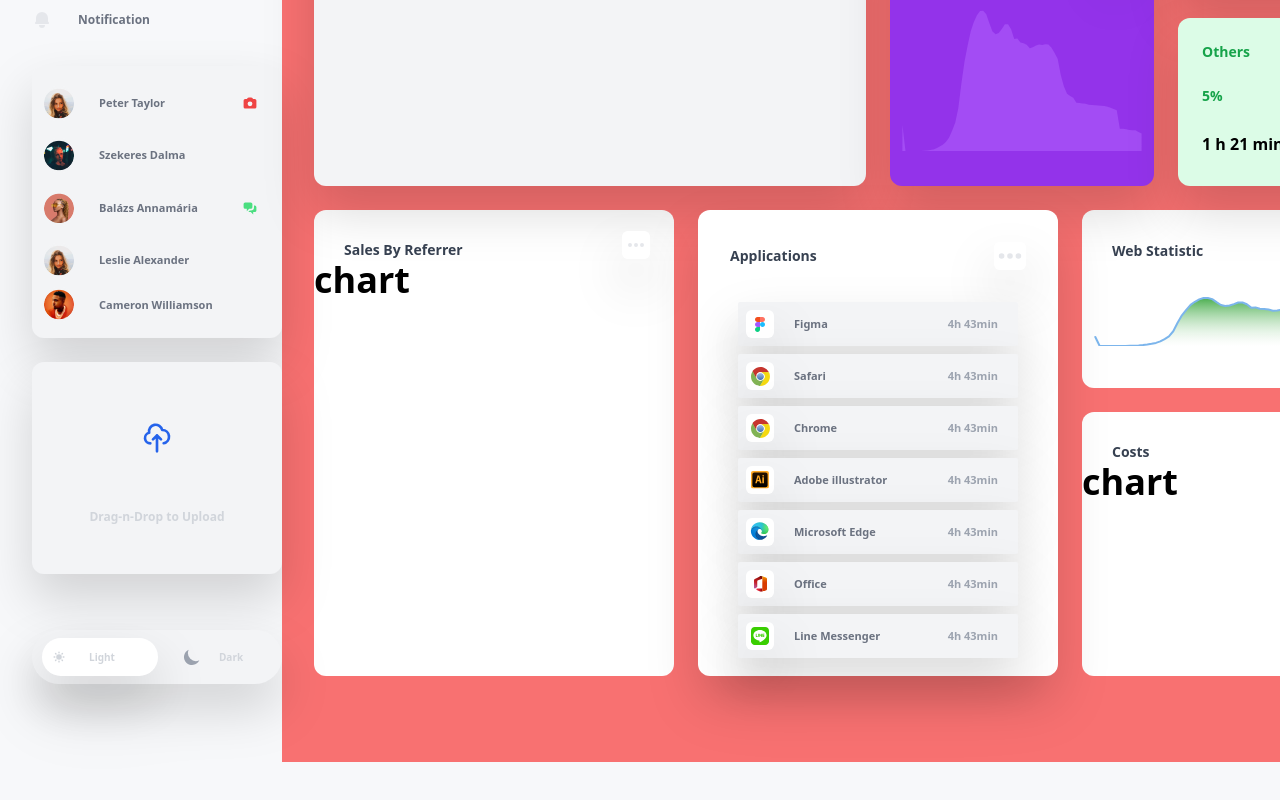
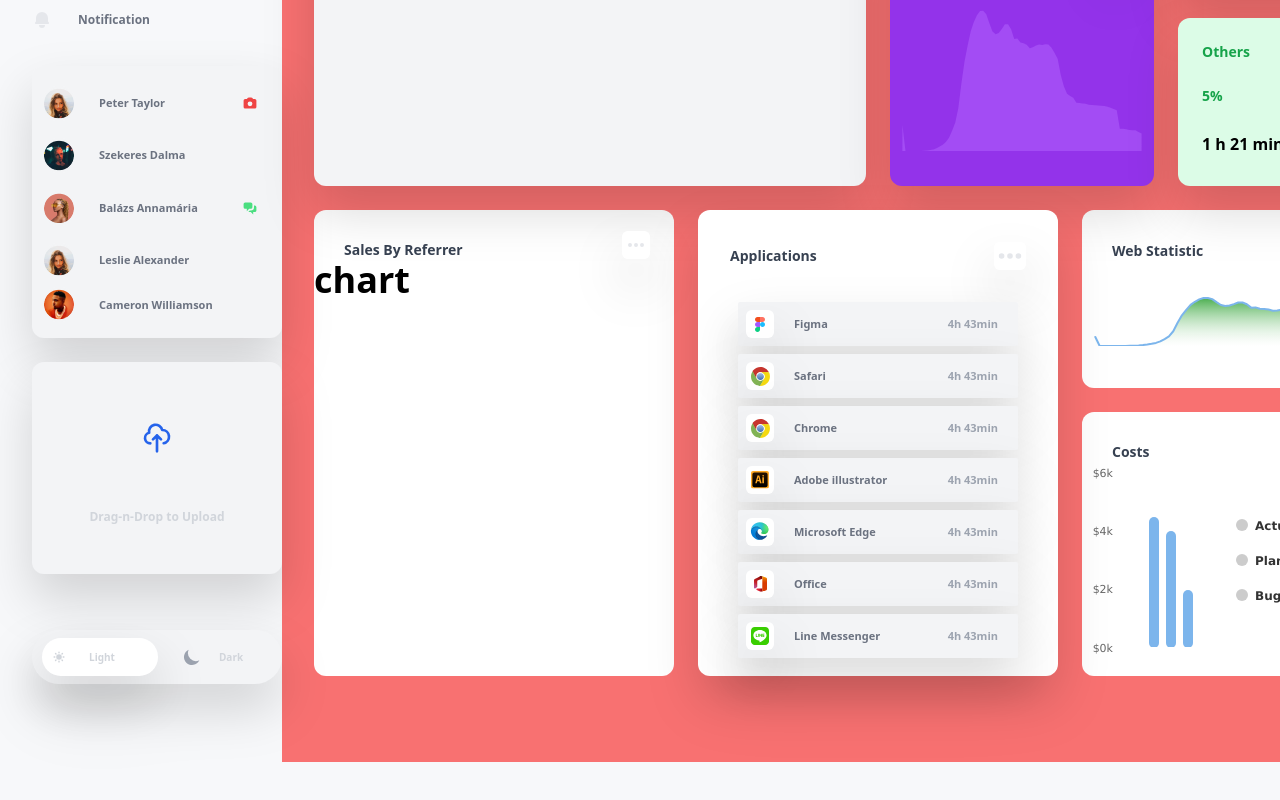
Before and after one commit to aimunir/dashboard, a React (Create React App) app: page / in a window 1280 px wide. Shown: the part 540-1340 px from the top of the page. Built offline with nearby package versions, Linux system fonts and the light colour scheme.

Commit message:
cost bug

```diff
--- a/src/components/Costs.jsx
+++ b/src/components/Costs.jsx
@@ -1,22 +1,131 @@
-import React from 'react'
+import React from "react";
 import { DotsHorizontalIcon } from "@heroicons/react/solid";
+import Highcharts from "highcharts";
+import HighchartsReact from "highcharts-react-official";
+const Costs = () => {
+  const options = {
+    chart: {
+      type: "column",
+      backgroundColor: null,
+      height: "200",
+      width:"250"
+    },
+    title: {
+      text: "",
+    },
+    credits: {
+      enabled: false,
+    },
+    exporting: false,
 
-const Costs = () => {
+    accessibility: {
+      announceNewData: {
+        enabled: true,
+      },
+    },
+    xAxis: {
+      lineWidth: 0,
+      crosshair: true,
+
+      labels: {
+        enabled: false,
+      },
+      minorTickLength: 0,
+      tickLength: 0,
+    },
+    yAxis: {
+      labels: {
+        format: "${text}k", // The $ is literally a dollar unit
+      },
+      title: {
+        text: "",
+      },
+      crosshair: true,
+      minorGridLineWidth: 0,
+      gridLineWidth: 0,
+      alternateGridColor: null,
+    },
+    legend: {
+      layout: "vertical",
+      align: "right",
+      verticalAlign: "middle",
+      itemMarginTop: 10,
+      itemMarginBottom: 10,
+    },
+    plotOptions: {
+      series: {
+
+        column: {
+          pointPadding: 0,
+          borderWidth: 20
+      },
+        borderWidth: 0,
+        pointWidth: 10,
+        borderRadius: 5,
+      },
+    },
+
+    tooltip: {},
+
+    series: [
+      {
+        name: "Actual",
+        colorByPoint: true,
+        color: "red",
+        data: [
+          {
+            name: "Actual",
+            y: 4.5,
+          },
+        ],
+      },
+      {
+        name: "Planning",
+
+        colorByPoint: true,
+        data: [
+          {
+            name: "Planning",
+            y: 4.0,
+          },
+        ],
+      },
+      {
+        name: "Buget",
+
+        colorByPoint: true,
+        data: [
+          {
+            name: "Buget",
+            y: 2.0,
+            drilldown: "Chrome",
+          },
+        ],
+        color: "black",
+      },
+    ],
+  };
+
   return (
-    <div className='w-[360px] h-[264px] bg-white rounded-xl mt-6'>
-        <div>
-          <div className='flex items-center justify-between'>
-            <h4 className='font-bold text-sm text-gray-700 leading-5 ml-[30px] mt-[30px]  '>Costs</h4>
-            <div className="drop-shadow-2xl bg-white mr-6 mt-5 py-1 px-1 rounded-md">
+    <div className="w-[360px] h-[264px] bg-white rounded-xl mt-6">
+      <div>
+        <div className="flex items-center justify-between">
+          <h4 className="font-bold text-sm text-gray-700 leading-5 ml-[30px] mt-[30px]  ">
+            Costs
+          </h4>
+          <div className="drop-shadow-2xl bg-white mr-6 mt-5 py-1 px-1 rounded-md">
             <DotsHorizontalIcon className="w-5 text-gray-200 " />
           </div>
-          </div>
-
-          <p className='text-4xl font-bold'>chart</p>
         </div>
 
+        {/* chart  */}
+        <div>
+          <HighchartsReact highcharts={Highcharts} options={options} />
+        </div>
+        {/* chart  */}
+      </div>
     </div>
-  )
-}
+  );
+};
 
-export default Costs
+export default Costs;
```
